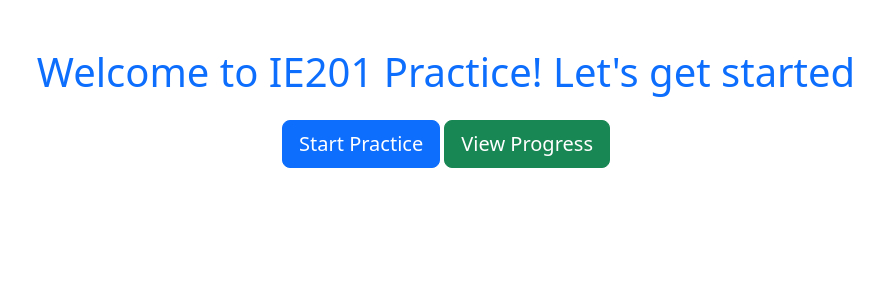
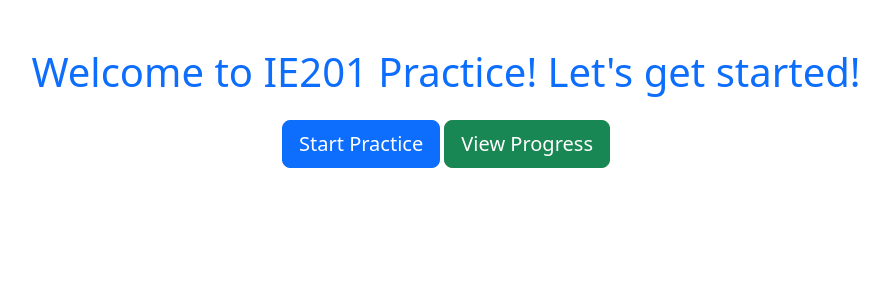
Before and after one commit to rusk-ey/IE201, a Flask app: page / in a window 1280 px wide. Shown: the top 300 px of the page, without its empty margins (194-1083 px from the left). Run offline with Flask 3, Linux system fonts and the light colour scheme.

Commit message:
Update home page text for practice deployment

```diff
--- a/app/templates/index.html
+++ b/app/templates/index.html
@@ -11,7 +11,7 @@
 </head>
 <body>
     <div class="container text-center mt-5">
-        <h1 class="text-primary">Welcome to IE201 Practice! Let's get started</h1>
+        <h1 class="text-primary">Welcome to IE201 Practice! Let's get started!</h1>
         <div class="mt-4">
             <a href="/practice" class="btn btn-primary btn-lg">Start Practice</a>
             <a href="/progress" class="btn btn-success btn-lg">View Progress</a>
```
